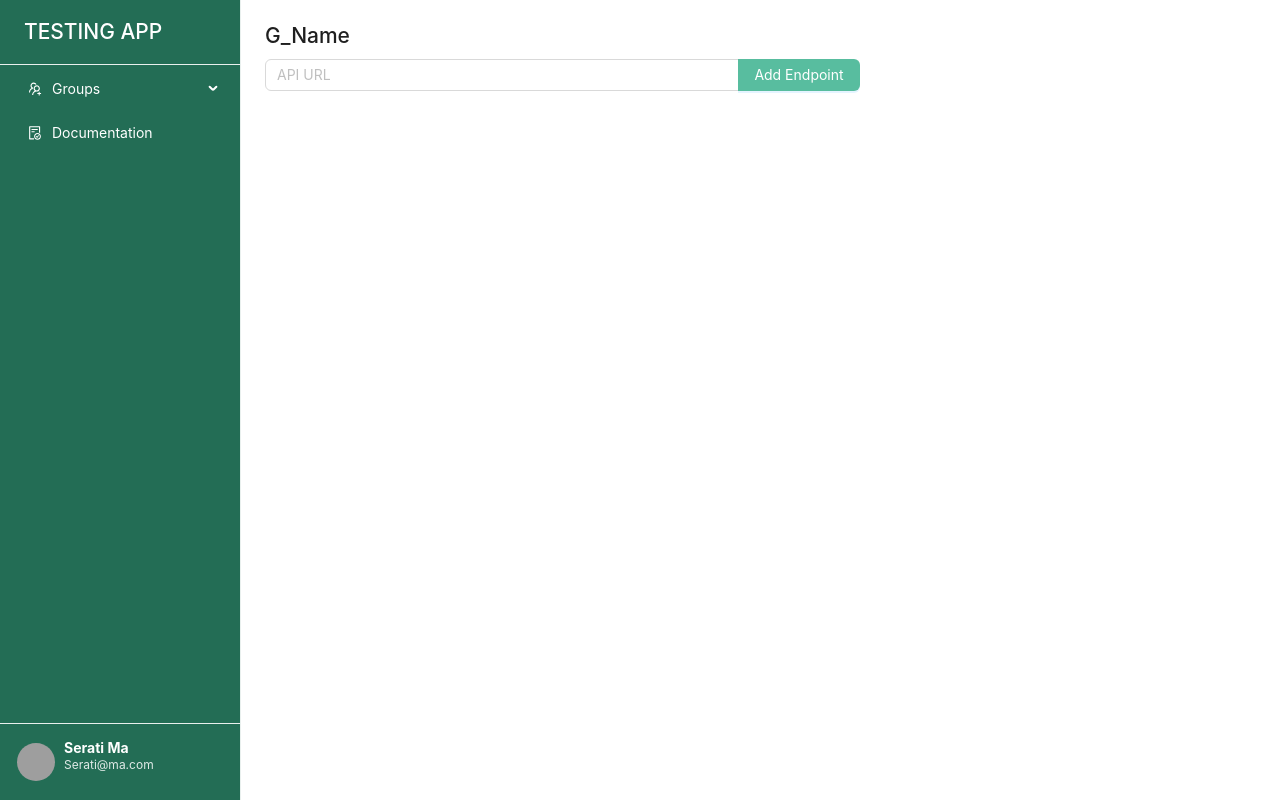
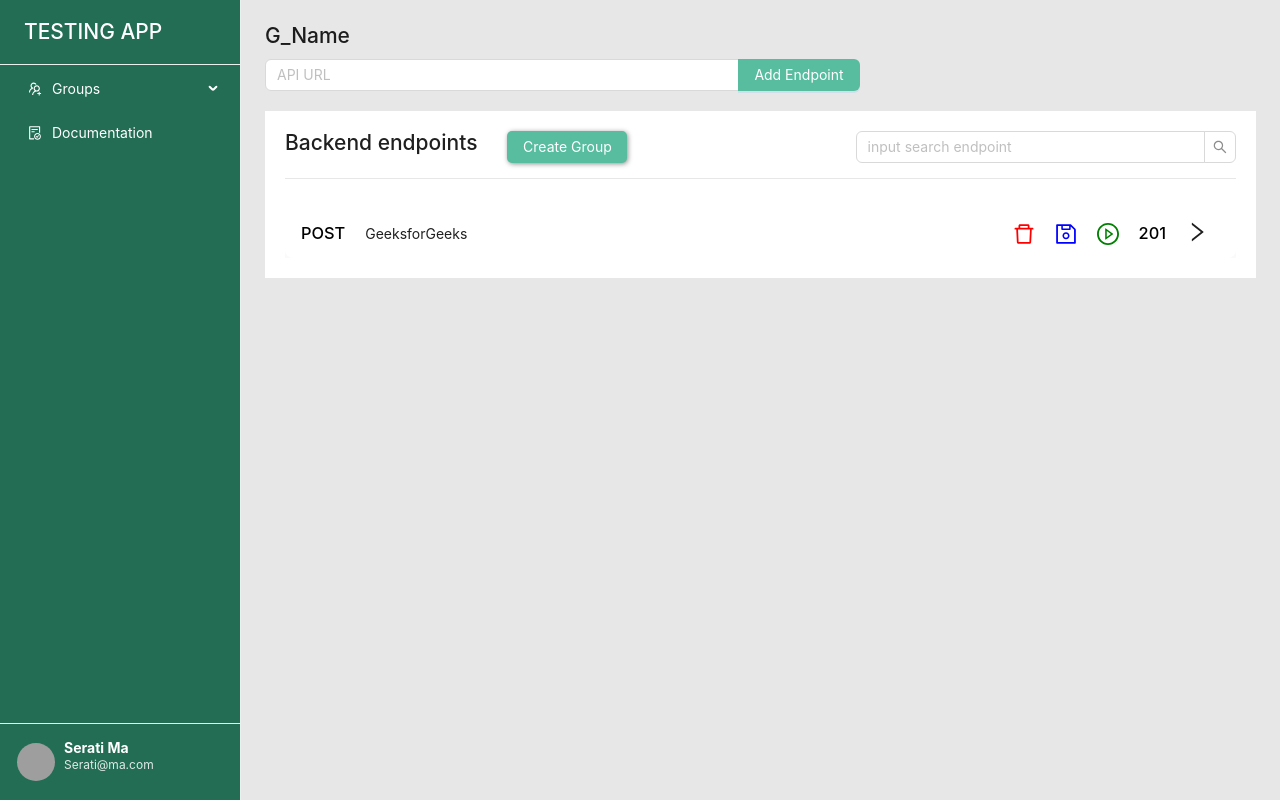
Before and after one commit to LaureanoFurnoG/Testing_App, a React (Vite) app in the folder Front-end/: page /Users in a window 1280 px wide. Built offline with nearby package versions, Linux system fonts and the light colour scheme; grey boxes are pictures that could not be loaded; the HTML template or start-up script is replaced by a standard one.

Commit message:
feat: added groups & backend test layout

```diff
--- a/Front-end/components/CardGroup/CardGroup.tsx
+++ b/Front-end/components/CardGroup/CardGroup.tsx
@@ -18,7 +18,7 @@ const CardGroup: React.FC<CardGroupProps> = ({Id, Name, Endpoints, Members }) =>
     return (
     <>
         <div className='ContainerGroupCard'>
-          <div>
+          <div className='container-data'>
             <h2>{Name}</h2>
             <p><b>Endpoints</b>: {Endpoints}</p>
             <p><b>Members</b>: {Members}</p>
--- a/Front-end/components/CardGroup/style.css
+++ b/Front-end/components/CardGroup/style.css
@@ -3,13 +3,17 @@
   flex-direction: column;
   justify-content: center;
   align-items: center;
-  height: 200px;
+  height: 260px;
   padding: 10px;
   background-color: rgb(248, 248, 248);
   box-shadow: 0px 0px 10px rgba(0, 0, 0, 0.226);
 }
-.ContainerGroupCard div {
+.ContainerGroupCard .container-data {
   width: 100%;
+  display: flex;
+  flex-direction: column;
+  justify-content: space-between;
+  height: 80%;
 }
 .Buttons-CardGroup {
   display: flex;
--- /dev/null
+++ b/Front-end/components/CollapseTests/Collapse.tsx
@@ -0,0 +1,88 @@
+import './style.css'
+import React, { useState } from 'react';
+import { Collapse, Flex, Input, Select } from 'antd';
+import {
+  DeleteOutlined,
+  SaveOutlined,
+  PlayCircleOutlined,
+} from '@ant-design/icons';
+const { Panel } = Collapse;
+
+interface CollapseCardProps  {
+  Id: number;
+  Name: string;
+  Endpoints: string;
+  Members: string;
+}
+const { TextArea } = Input;
+
+const CollapseCard: React.FC<CollapseCardProps> = ({Id, Name, Endpoints, Members }) => {
+
+  const CustomHeader = () => (
+    <div className='ContainerHeader-Custom'>
+      <div style={{display: 'flex', alignItems: 'center', gap:20}}>
+        <h3>POST</h3>
+        <span>GeeksforGeeks</span>
+      </div>
+      <div style={{display:'flex', alignItems: 'center', gap:20, marginRight:20}}>
+        <DeleteOutlined onClick={(e) => {
+          e.stopPropagation();
+          console.log("Eliminar");}} style={{color:"red"}}/>
+        <SaveOutlined onClick={(e) => {
+          e.stopPropagation();
+          console.log("Save");}} style={{color:"blue"}} />
+        <PlayCircleOutlined onClick={(e) => {
+          e.stopPropagation();
+          console.log("Play");}} style={{color:"green"}} />
+        <h3 style={{margin:0}}>201</h3>
+      </div>
+    </div>
+  );
+
+  const handleChange = (value: string) => {
+    console.log(`selected ${value}`);
+  };
+
+  const [value, setValue] = useState('');
+
+  return (
+  <>
+    <div className='container-collapses'>
+      <Collapse>
+          <Panel header={<CustomHeader />} key="1">
+            <div className="parent">
+              <div className="div1"></div>
+              <div className="div2">
+                <TextArea
+                  style={{padding:20, borderRadius:0, border:"none"}}
+                  value={value}
+                  onChange={(e) => setValue(e.target.value)}
+                  placeholder="Request"
+                  autoSize={{ minRows: 6.2, maxRows: 6.2}}
+                />
+              </div>
+              <div className="div3">
+                <div>
+                  <Input placeholder="Token" />
+                  <Select
+                    defaultValue="Body"
+                    style={{ width: 120 }}
+                    onChange={handleChange}
+                    options={[
+                      { value: 'Body', label: 'Body' },
+                      { value: 'Param', label: 'Param' },
+                    ]}
+                  />
+                </div>
+                <button>Manage Headers</button>
+              </div>
+              <div className="div4"> </div>
+            </div>
+          </Panel>
+      </Collapse>
+    </div>
+  </>
+  );
+};
+
+export default CollapseCard;
--- /dev/null
+++ b/Front-end/components/CollapseTests/style.css
@@ -0,0 +1,108 @@
+.ant-collapse-header {
+  flex-direction: row-reverse;
+  border: none !important;
+}
+.ant-collapse-header {
+  background-color: rgb(255, 255, 255) !important;
+}
+.ant-collapse {
+  border: none !important;
+  border-radius: 0px !important;
+}
+
+.backend-endpoints h3 {
+  color: black !important;
+  margin: 0;
+}
+
+.ant-collapse-header svg {
+  width: 22px;
+  height: 22px;
+}
+.ant-collapse-content-box {
+  padding: 0px !important;
+}
+.container-collapses {
+  display: "block";
+  width: "100%";
+  padding-top: 30px;
+  overflow-y: auto;
+  max-height: 600px;
+}
+
+.parent {
+  display: grid;
+  height: 300px;
+  grid-template-columns: 0.1fr 0.8fr 1fr;
+  grid-template-rows: repeat(3, 1fr);
+  grid-column-gap: 0px;
+  grid-row-gap: 0px;
+}
+
+.div1 {
+  grid-area: 1 / 1 / 4 / 2;
+}
+.div2 {
+  grid-area: 2 / 2 / 4 / 3;
+  border-left: 1px solid rgba(128, 128, 128, 0.466);
+  border-bottom: 1px solid rgba(128, 128, 128, 0.466);
+}
+.div3 {
+  grid-area: 1 / 2 / 2 / 4;
+  display: flex;
+  justify-content: space-between;
+  padding: 20px;
+  align-items: center;
+  border-bottom: 1px solid rgba(128, 128, 128, 0.466);
+  border-left: 1px solid rgba(128, 128, 128, 0.466);
+  border-right: 1px solid rgba(128, 128, 128, 0.466);
+}
+.div3 div {
+  display: flex;
+  gap: 10px;
+  height: 35px;
+}
+.div3 input,
+.div3 .ant-select-selector {
+  border-radius: 1px;
+}
+
+.div3 button {
+  background-color: #58bd9f;
+  border: none;
+  color: white;
+  border-radius: 5px;
+  width: 120px;
+  height: 35px;
+  box-shadow: 1px 1px 5px rgba(0, 0, 0, 0.438);
+  cursor: pointer;
+  transition: all 1s;
+}
+
+.div3 button:hover {
+  background-color: #236d55;
+}
+
+.div4 {
+  grid-area: 2 / 3 / 4 / 4;
+  border-left: 1px solid rgba(128, 128, 128, 0.466);
+  border-right: 1px solid rgba(128, 128, 128, 0.466);
+  border-bottom: 1px solid rgba(128, 128, 128, 0.466);
+}
+
+.ContainerHeader-Custom {
+  display: flex;
+  align-items: center !important;
+  gap: 8px;
+  justify-content: space-between !important;
+  overflow-x: auto !important;
+}
+
+@media (max-width: 400px) {
+  .ant-collapse-expand-icon {
+    padding: 0 !important;
+  }
+  .ContainerHeader-Custom {
+    max-width: 200px !important;
+  }
+}
--- a/Front-end/package.json
+++ b/Front-end/package.json
@@ -12,11 +12,13 @@
   "dependencies": {
     "@ant-design/plots": "^2.3.3",
     "@ant-design/v5-patch-for-react-19": "^1.0.3",
+    "@coreui/coreui": "^5.4.3",
+    "@coreui/react": "^5.9.1",
     "antd": "^5.26.0",
     "axios": "^1.9.0",
     "prop-types": "^15.8.1",
-    "react": "^18.3.1",
-    "react-dom": "^18.3.1",
+    "react": "^19.2.0",
+    "react-dom": "^19.2.0",
     "react-google-recaptcha": "^3.1.0",
     "react-router-dom": "^7.6.2"
   },
--- a/Front-end/pages/GroupData/GroupData.css
+++ b/Front-end/pages/GroupData/GroupData.css
@@ -3,6 +3,10 @@
 }
 .ant-space-compact button {
   background-color: #58bd9f;
+  transition: all 1s;
+}
+.ant-space-compact button:hover {
+  background-color: #236d55 !important;
 }
 .ant-space-compact
   :where(.css-dev-only-do-not-override-ut69n1).ant-input-outlined:hover {
@@ -12,10 +16,64 @@
 .inputEndpoint {
   width: 60%;
 }
+.backend-endpoints {
+  background-color: white;
+  margin-top: 20px;
+  padding: 20px;
+}
+.Up-Title-search {
+  display: flex;
+  justify-content: space-between;
+  border-bottom: 1px solid rgba(226, 226, 226, 0.808);
+  padding-bottom: 15px;
+}
+.Up-Title-search div {
+  display: flex;
+  gap: 30px;
+}
+
+.Up-Title-search div button {
+  background-color: #58bd9f;
+  border: none;
+  color: white;
+  border-radius: 5px;
+  width: 120px;
+  box-shadow: 1px 1px 5px rgba(0, 0, 0, 0.438);
+  cursor: pointer;
+  transition: all 1s;
+}
+
+.Up-Title-search div button:hover {
+  background-color: #236d55;
+}
+
+.Up-Title-search div h2 {
+  margin: 0px;
+}
+.backend-endpoints{
+  overflow-x: auto;
+}
+@media (max-width:900px){
+  .Up-Title-search{
+    flex-direction: column;
+    gap: 20px;
+  }
+  .Up-Title-search div{
+    justify-content: space-between;
+  }
+  .Up-Title-search div, .Up-Title-search .ant-input-group-wrapper{
+    width: 100% !important;
+  }
+}
 
 @media (max-width: 855px) {
   .inputEndpoint {
     width: 100%;
+  }
+  .div3{
+    flex-direction: column;
+    align-items: start !important;
+    gap: 10px;
   }
 }
 
@@ -24,8 +82,14 @@
     position: relative;
     z-index: 0;
   }
-  .ant-layout-content{
+  .ant-layout-content {
     z-index: -1;
     padding-top: 20px;
   }
+  .ContainerContent-Page{
+    z-index: 0;
+  }
+  .sideMenu{
+    z-index: 23;
+  }
 }
--- a/Front-end/pages/GroupData/GroupData.tsx
+++ b/Front-end/pages/GroupData/GroupData.tsx
@@ -1,9 +1,13 @@
 import React from 'react';
 import './GroupData.css'
-
-import { Button, Input, Space } from 'antd';
+import CollapseCard from '../../components/CollapseTests/Collapse';
+import { Button, Input, Space, type GetProps } from 'antd';
+type SearchProps = GetProps<typeof Input.Search>;
+const { Search } = Input;
 
 const Users: React.FC = () => {
+  const onSearch: SearchProps['onSearch'] = (value, _e, info) => console.log(info?.source, value);
+
   return (
     <div className='container-group'>
       <h2 className='Group_Name'>G_Name</h2>
@@ -12,7 +16,16 @@ const Users: React.FC = () => {
         <Button type="primary">Add Endpoint</Button>
       </Space.Compact>
       <div className='backend-endpoints'>
-
+        <div className='Up-Title-search'>
+          <div>
+            <h2>Backend endpoints</h2>
+            <button>Create Group</button>
+          </div>
+          <Search placeholder="input search endpoint" onSearch={onSearch} style={{ width: '40%' }} />
+        </div>
+        <div>
+          <CollapseCard Id={1} Name='sd' Endpoints='sdk' Members='293' />
+        </div>
       </div>
     </div>
   );
--- a/Front-end/pages/Groups/Groups.tsx
+++ b/Front-end/pages/Groups/Groups.tsx
@@ -13,6 +13,7 @@ const GroupsManagement: React.FC = () => {
         <CardGroup Id={2} Name='Hola' Endpoints='2' Members='2'/>
         <CardGroup Id={2} Name='Hola' Endpoints='2' Members='2'/>
         <CardGroup Id={2} Name='Hola' Endpoints='2' Members='2'/>
+
       </div>
     </div>
   );
--- a/Front-end/pages/Groups/style.css
+++ b/Front-end/pages/Groups/style.css
@@ -36,4 +36,8 @@
   .createG-Header {
     padding-top: 20px;
   }
+  .cards-groups{
+    max-height: 500px;
+    overflow-y: auto;
+  }
 }
--- a/Front-end/src/index.css
+++ b/Front-end/src/index.css
@@ -13,6 +13,6 @@ html,
   flex-direction: row-reverse;
 }
 
-.ant-layout-content {
-  background-color: white;
+body{
+  background-color: rgb(231, 231, 231);
 }
```
Also changed, not shown: 1 other file (tests, documents, lock files or other folders).
